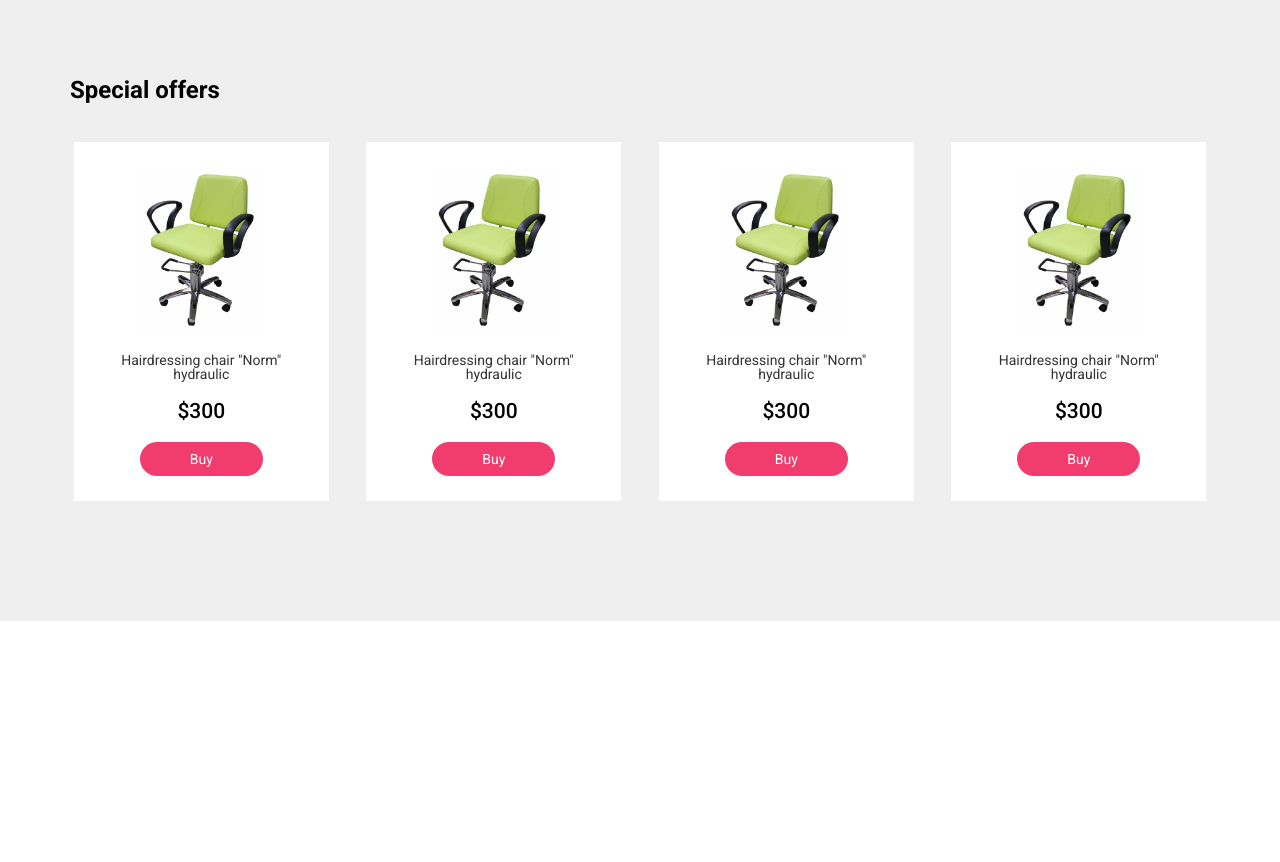
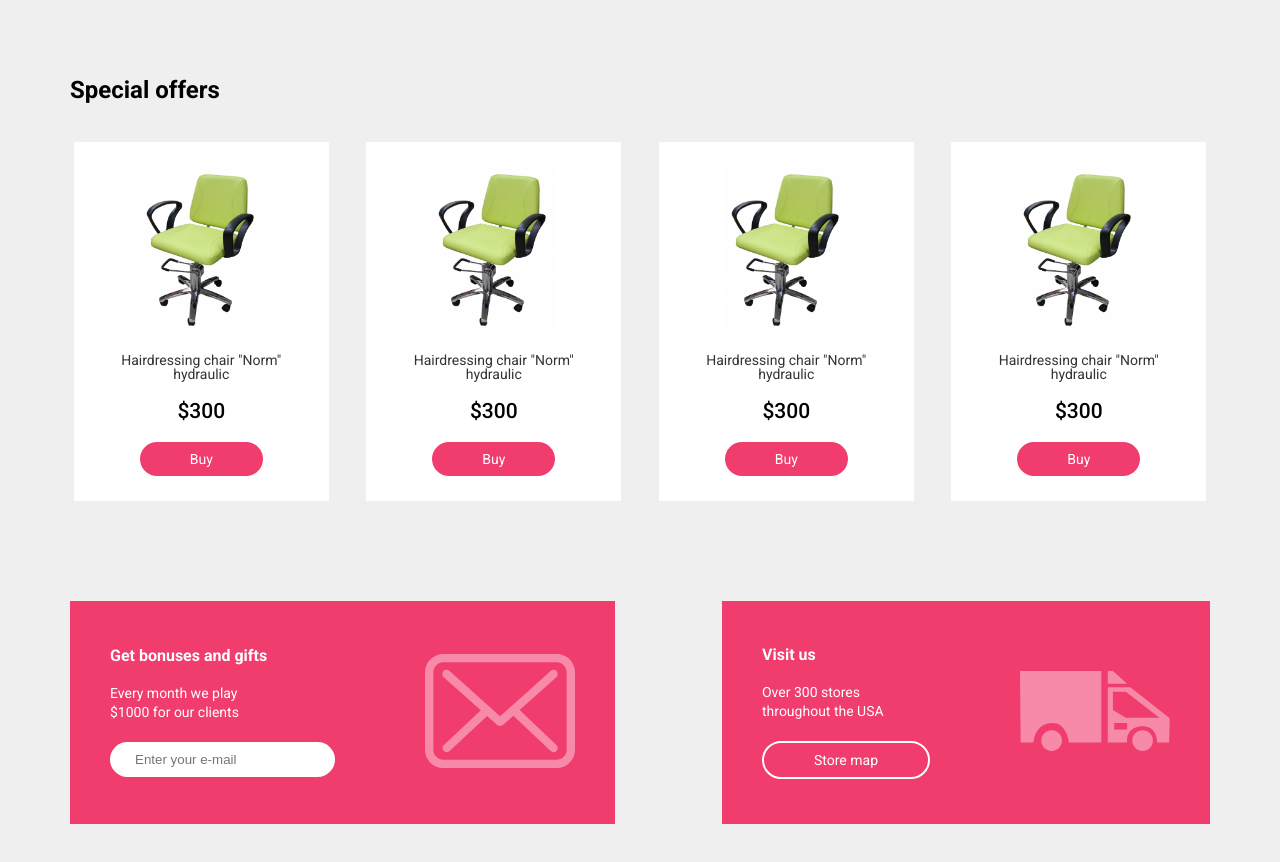
Before and after one commit to andryshkaadr/simple-site, a plain HTML site: page index.html in a window 1280 px wide. Shown: the part 802-1664 px from the top of the page. Before the commit the page ends 1423 px from the top, so only its background shows below. Drawn offline with Linux system fonts and the light colour scheme.

Commit message:
input block and maps added

```diff
--- a/index.html
+++ b/index.html
@@ -8,7 +8,7 @@
     <title>Document</title>
 </head>
 <body>
-    <div class="main-page flex">
+    <div class="main-page flex fd-column">
         <nav>
             <div class="nav-top-bg">
                 <div class="wrapper">
@@ -84,7 +84,7 @@
         </nav>
 
         <main class="flex ai-center">
-            <div class="main-content flex wrapper">
+            <div class="main-content flex wrapper fd-column">
                 <h1>
                     Super chair
                 </h1>
@@ -103,7 +103,7 @@
         <div class="wrapper">
             <h4>Special offers</h4>
             <div class="product-cards flex flex-wrap jc-sa">
-                <div class="product-card flex ai-center">
+                <div class="product-card flex ai-center fd-column">
                     <img src="./assets/img/chair.jpg" alt="">
                     <div class="description">
                         Hairdressing chair "Norm" hydraulic
@@ -115,7 +115,7 @@
                         Buy
                     </a>
                 </div>
-                <div class="product-card flex ai-center">
+                <div class="product-card flex ai-center fd-column">
                     <img src="./assets/img/chair.jpg" alt="">
                     <div class="description">
                         Hairdressing chair "Norm" hydraulic
@@ -127,7 +127,7 @@
                         Buy
                     </a>
                 </div>
-                <div class="product-card flex ai-center">
+                <div class="product-card flex ai-center fd-column">
                     <img src="./assets/img/chair.jpg" alt="">
                     <div class="description">
                         Hairdressing chair "Norm" hydraulic
@@ -139,7 +139,7 @@
                         Buy
                     </a>
                 </div>
-                <div class="product-card flex ai-center">
+                <div class="product-card flex ai-center fd-column">
                     <img src="./assets/img/chair.jpg" alt="">
                     <div class="description">
                         Hairdressing chair "Norm" hydraulic
@@ -153,6 +153,41 @@
                 </div>
             </div>
         </div>
+        <div class="input-section">
+            <div class="wrapper flex jc-sb flex-wrap" style="gap: 10px 30px">
+                <div class="box flex ai-center flex-wrap">
+                    <div class="text flex fd-column">
+                        <div class="title">
+                            Get bonuses and gifts
+                        </div>
+                        <p>
+                            Every month we play $1000 for our clients
+                        </p>
+                        <input type="email" placeholder="Enter your e-mail">
+                    </div>
+                    <div class="img">
+                        <img src="./assets/img/envelope.svg" alt="">
+                    </div>
+                </div>
+
+                <div class="box flex ai-center flex-wrap">
+                    <div class="text flex fd-column">
+                        <div class="title">
+                            Visit us
+                        </div>
+                        <p>
+                            Over 300 stores throughout the USA
+                        </p>
+                        <a href="" class="btn-store">
+                            Store map
+                        </a>
+                    </div>
+                    <div class="img">
+                        <img src="./assets/img/car.svg" alt="">
+                    </div>
+                </div>
+            </div>
+        </div>
     </section>
 </body>
 </html>
--- a/styles/style.css
+++ b/styles/style.css
@@ -39,6 +39,10 @@ body {
     display: flex;
 }
 
+.fd-column {
+    flex-direction: column;
+}
+
 .flex-wrap {
     flex-wrap: wrap;
 }
@@ -60,7 +64,6 @@ body {
 }
 
 .main-page {
-    flex-direction: column;
     min-height: 100vh;
 }
 
@@ -164,7 +167,6 @@ main {
 
 .main-content {
     padding: 30px 30px;
-    flex-direction: column;
     gap: 50px;
     inline-size: -webkit-fill-available;
 }
@@ -210,14 +212,13 @@ section h4 {
 }
 
 section .product-cards {
-    padding: 40px 0px;
+    padding: 40px 0px 100px 0px;
     gap: 30px;
 }
 
 section .product-card {
     background-color: var(--color-white);
     padding: 25px 30px;
-    flex-direction: column;
     gap: 20px;
 }
 
@@ -250,3 +251,52 @@ section .product-card .buy-btn {
     font-size: var(--fs-sm);
     font-weight: var(--fw-normal);
 }
+
+section .input-section .box {
+    width: auto;
+    gap: 20px 90px;
+    padding: 35px 40px;
+    background: var(--color-accent);
+}
+
+section .input-section .box .text {
+    max-width: 225px;
+    gap: 20px;
+}
+
+section .input-section .box .text .title{
+    color: var(--color-white);
+    font-size: var(--fs-normal);
+    font-weight: var(--fw-bold);
+}
+
+section .input-section .box .text p {
+    max-width: 130px;
+    line-height: 19px;
+    color: var(--color-white);
+    font-size: var(--fs-sm);
+    font-weight: var(--fw-normal);
+}
+
+section .input-section .box .text input {
+    padding: 10px 25px;
+    border: none;
+    border-radius: 30px;
+    background: var(--color-white);
+}
+section .input-section .box .btn-store{
+    text-align: center;
+    border: 2px solid var(--color-white);
+    padding: 10px 50px;
+    border-radius: 30px;
+    background-color: var(--color-accent);
+    color: var(--color-white);
+    font-size: var(--fs-sm);
+    font-weight: var(--fw-normal);
+}
+
+section .input-section .box img {
+    width: 150px;
+    height: auto;
+    object-fit: cover;
+}
```
Also changed, not shown: assets/img/car.svg (added), assets/img/envelope.svg (added).
